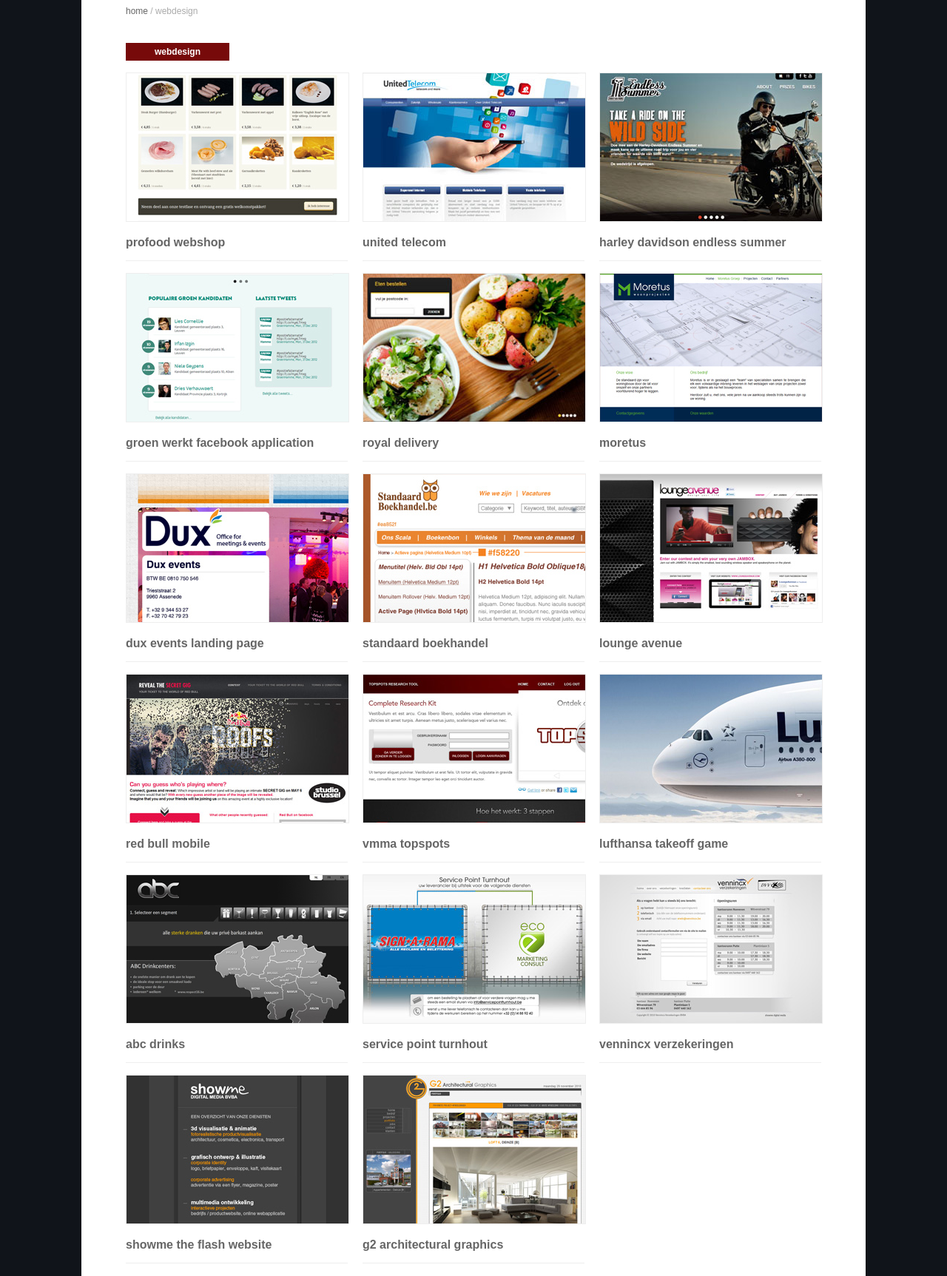
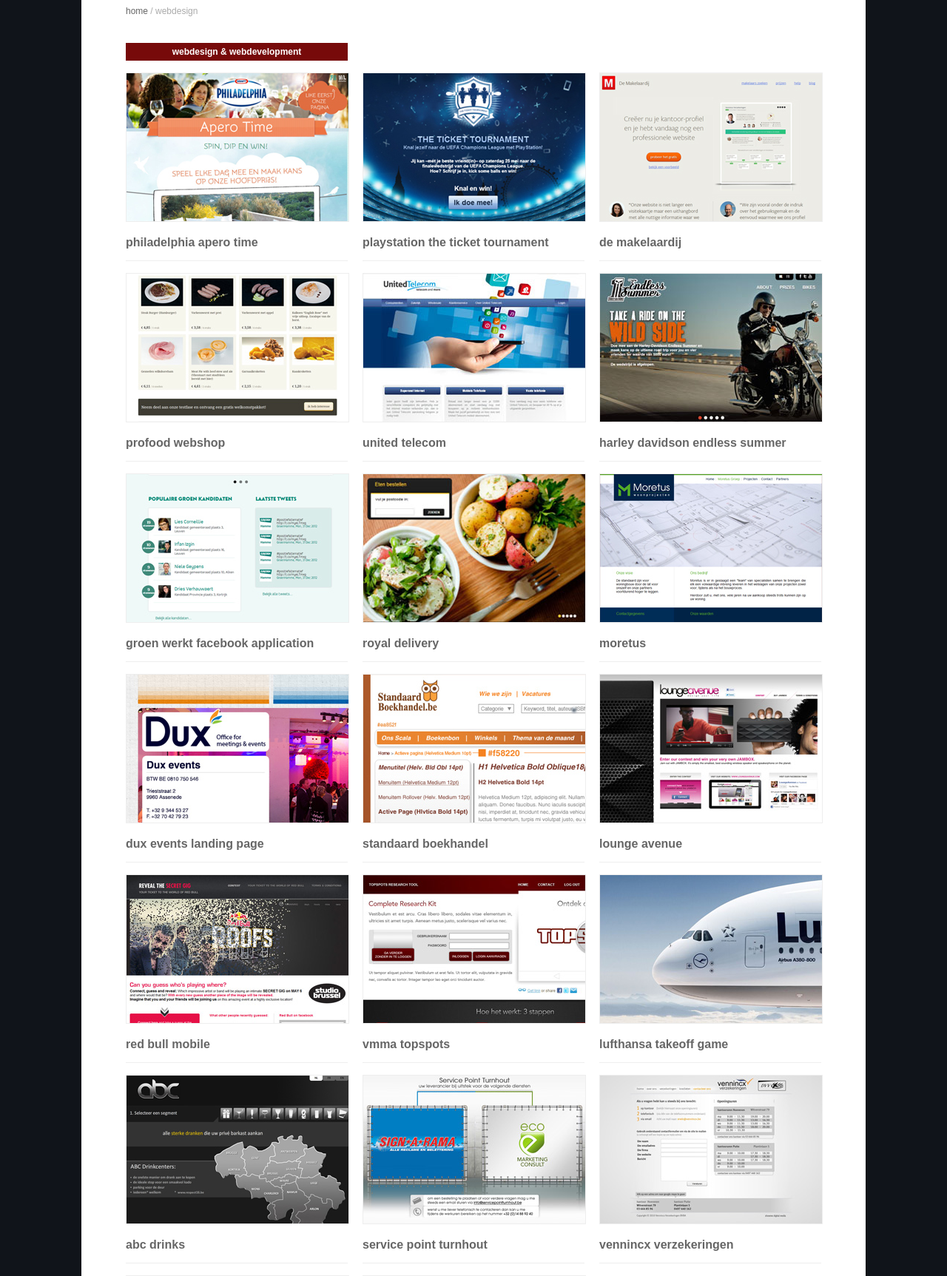
Before and after one commit to showmegit/showme, a PHP site: page /webdesign.php in a window 1280 px wide. Shown: the part 73-1798 px from the top of the page at 74% size. Run offline with PHP 8.4, Linux system fonts and the light colour scheme; some libraries are stand-ins or nearby versions.

Commit message:
added projects

```diff
--- a/animatie.php
+++ b/animatie.php
@@ -37,6 +37,10 @@
 					<section id="items">
 						<div class="margin_items">
 							<h1><a href="animatie.php" class="colorbutton motionbtn">animatie</a></h1>
+							<section class="itembox">
+								<a href="http://www.behance.net/gallery/Ethicon-Animation/9969455"><img src="img/300x200/4d_ethicon.jpg"  class="preview" />
+								<h2>ethicon animation</h2></a>
+							</section>
 							<section class="itembox">
 								<a href="http://www.behance.net/gallery/3d-Augmented-Reality-Dixan/6526915"><img src="img/300x200/3d_4d_dixan.jpg"  class="preview" />
 								<h2>dixan augmented reality</h2></a>
--- a/css/style.css
+++ b/css/style.css
@@ -153,7 +153,7 @@
 a.colorbutton:link,a.colorbutton:active,a.colorbutton:visited
 	{
 		padding: 4px 0px 4px 0px;
-		width:140px;
+		width:300px;
 		display:block;
 		color:white;
 		text-decoration:none;
@@ -162,6 +162,7 @@
 		text-align:center;
 		margin-bottom:16px;
 	}
+
 
 .webbtn{background-color:#770a0a;}
 .web{color:#770a0a;}
--- a/illustratie.php
+++ b/illustratie.php
@@ -37,6 +37,10 @@
 					<section id="items">
 						<div class="margin_items">
 							<h1><a href="illustratie.php" class="colorbutton illustrationbtn">illustratie</a></h1>
+							<section class="itembox">
+								<a href="http://www.behance.net/gallery/Melting-it-down/6549225"><img src="img/300x200/2d_melting.jpg"  class="preview" />
+								<h2>melting it down</h2></a>
+							</section>
 							<section class="itembox">
 								<a href="http://www.behance.net/gallery/Bondscoach-Gerets-Illustration/6518153"><img src="img/300x200/2d_bondscoachgerets.jpg"  class="preview" />
 								<h2>bondscoach gerets</h2></a>
--- a/webdesign.php
+++ b/webdesign.php
@@ -36,7 +36,19 @@
 					</header>
 					<section id="items">
 						<div class="margin_items">
-							<h1><a href="webdesign.php" class="colorbutton webbtn">webdesign</a></h1>
+							<h1><a href="webdesign.php" class="colorbutton webbtn wide">webdesign & webdevelopment</a></h1>
+							<section class="itembox">
+								<a href="http://www.behance.net/gallery/Philadelphia-Apero-Time/9968715"><img src="img/300x200/web_philadelphia.jpg" class="preview" />
+								<h2>philadelphia apero time</h2></a>
+							</section>
+							<section class="itembox">
+								<a href="http://www.behance.net/gallery/Playstation-The-Ticket-Tournament/9470371"><img src="img/300x200/web_playstation.jpg" class="preview" />
+								<h2>playstation the ticket tournament</h2></a>
+							</section>
+							<section class="itembox">
+								<a href="http://www.behance.net/gallery/De-Makelaardij/9470173"><img src="img/300x200/web_demakelaardij.jpg" class="preview" />
+								<h2>de makelaardij</h2></a>
+							</section>
 							<section class="itembox">
 								<a href="http://www.behance.net/gallery/Profood-Webshop/6519525"><img src="img/300x200/web_profood.jpg" class="preview" />
 								<h2>profood webshop</h2></a>
```
Also changed, not shown: index.php (+4 -4 lines), img/300x200/2d_melting.jpg (added), img/300x200/4d_ethicon.jpg (added), img/300x200/web_demakelaardij.jpg (added), img/300x200/web_philadelphia.jpg (added), img/300x200/web_playstation.jpg (added).
